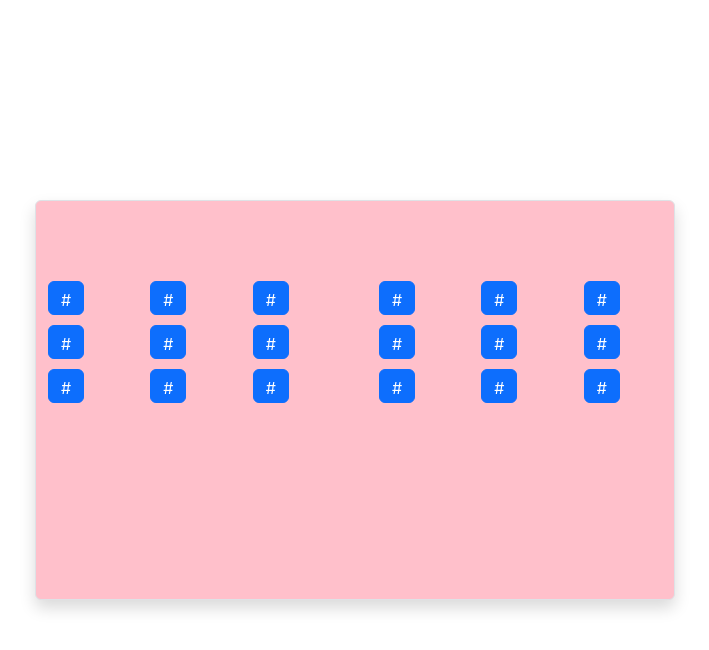
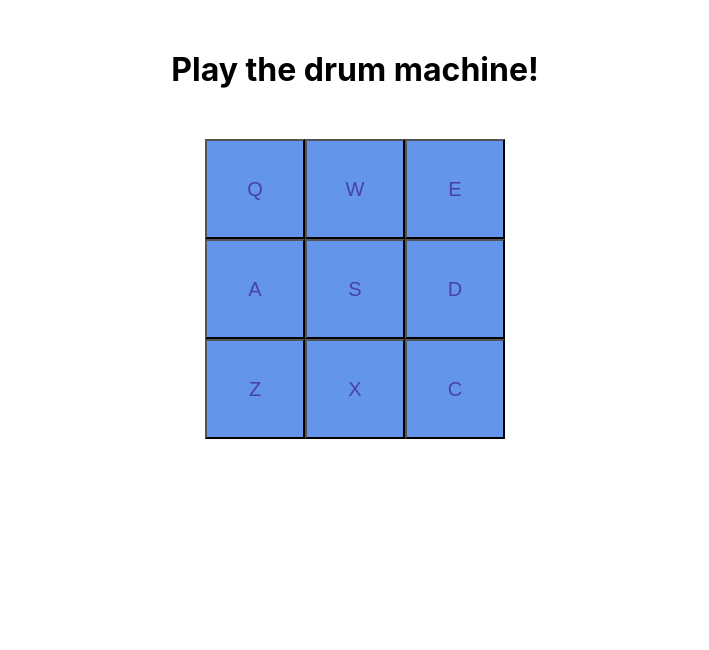
Before and after one commit to ryjoesting/Drum, a React (Create React App) app in the folder drum-machine/: page / in a window 1280 px wide. Shown: the top 650 px of the page, without its empty margins (285-994 px from the left). Built offline with nearby package versions, Linux system fonts and the light colour scheme.

Commit message:
Reworked CSS grid, added sound, and keyboard input

```diff
--- a/drum-machine/public/index.html
+++ b/drum-machine/public/index.html
@@ -5,7 +5,6 @@
     <link rel="icon" href="%PUBLIC_URL%/music-note-beamed.svg" />
     <meta name="viewport" content="width=device-width, initial-scale=1" />
     <meta name="theme-color" content="#000000" />
-    <link rel="stylesheet" href="https://cdn.jsdelivr.net/npm/bootstrap@5.3.2/dist/css/bootstrap.min.css" crossorigin="anonymous">
     <link rel="apple-touch-icon" href="%PUBLIC_URL%/logo192.png" />
     <!--
       manifest.json provides metadata used when your web app is installed on a
@@ -23,9 +22,9 @@
     -->
     <title>Drum Machine</title>
   </head>
-  <body>
+  <body id="drum-machine">
     <noscript>You need to enable JavaScript to run this app.</noscript>
-    <div id="drum-machine"></div>
+    <div id="root"></div>
     <!--
       This HTML file is a template.
       If you open it directly in the browser, you will see an empty page.
--- a/drum-machine/src/App.js
+++ b/drum-machine/src/App.js
@@ -1,9 +1,77 @@
 import './App.css';
-import Card from './Card'
+import Drum from './Drum';
+import { useEffect } from 'react'
+
+const audioClips = [
+  {
+    keyTrigger: "Q",
+    url: "https://s3.amazonaws.com/freecodecamp/drums/Heater-1.mp3",
+    description: "Heater 1",
+  },
+  {
+    keyTrigger: "W",
+    url: "https://s3.amazonaws.com/freecodecamp/drums/Heater-2.mp3",
+    description: "Heater 2",
+  },
+  {
+    keyTrigger: "E",
+    url: "https://s3.amazonaws.com/freecodecamp/drums/Heater-3.mp3",
+    description: "Heater 3",
+  },
+  {
+    keyTrigger: "A",
+    url: "https://s3.amazonaws.com/freecodecamp/drums/Heater-4_1.mp3",
+    description: "Heater 4",
+  },
+  {
+    keyTrigger: "S",
+    url: "https://s3.amazonaws.com/freecodecamp/drums/Heater-6.mp3",
+    description: "Clap",
+  },
+  {
+    keyTrigger: "D",
+    url: "https://s3.amazonaws.com/freecodecamp/drums/Dsc_Oh.mp3",
+    description: "Open HH",
+  },
+  {
+    keyTrigger: "Z",
+    url: "https://s3.amazonaws.com/freecodecamp/drums/Kick_n_Hat.mp3",
+    description: "Kick n' Hat",
+  },
+  {
+    keyTrigger: "X",
+    url: "https://s3.amazonaws.com/freecodecamp/drums/RP4_KICK_1.mp3",
+    description: "Kick",
+  },
+  {
+    keyTrigger: "C",
+    url: "https://s3.amazonaws.com/freecodecamp/drums/Cev_H2.mp3",
+    description: "Closed HH",
+  },
+];
 
 function App() {
+
+  const playSoundByKey = (e) => {
+    const soundClipObj = audioClips.find( (clip) => clip.keyTrigger === e.key.toUpperCase());
+    if (!soundClipObj) {console.log('soundClipObj not found'); return;}
+    document.getElementById(soundClipObj.keyTrigger).play().catch(console.error);
+    document.getElementById('display').innerText = soundClipObj.description;
+    document.getElementById('drum-' + soundClipObj.keyTrigger).focus();
+  }
+
+  useEffect( () => {
+    document.addEventListener('keydown', playSoundByKey)
+  } ,[]);
+
   return (
-    <Card />
+    <div className='container' id='drum-machine' onKeyDown={playSoundByKey}>
+      <h1>Play the drum machine!</h1>
+      <div className='drum-grid'>
+        {audioClips.map( (clipObj) => (<Drum audioClipObj={clipObj} key={clipObj.keyTrigger}/>))}
+      </div>
+      <h6 id='display'></h6>
+    </div>
   );
 }
 
--- a/drum-machine/src/Card.js
+++ /dev/null
@@ -1,48 +0,0 @@
-import { useState, useEffect } from 'react'
-import DrumPadGrid from './DrumPadGrid';
-
-function Card() {
-    function handleKeyPress(event)
-    {
-        console.log(`Key: ${event.key} with keycode ${event.code} has been pressed`);
-        switch (event.key) {
-            case 'q':
-                console.log('wooooo')
-                break;
-            case 'w':
-                break;
-            case 'e':
-                break;
-            case 'a':
-                break;
-            case 's':
-                break;
-            case 's':
-                break;
-            case 'd':
-                break;
-            case 'z':
-                break;
-            case 'x':
-                break;
-            case 'c':
-                break;
-            default:
-                break;
-        }
-    };
-    useEffect( () => {
-        document.addEventListener('keydown', handleKeyPress);
-    }, []);
-    return (
-        <div className="card shadow border card-container">
-            <div className='row'>
-                <div className='col-6'><DrumPadGrid /></div>
-                <div className='col-6'><DrumPadGrid /></div>
-            </div>
-
-        </div>
-    )
-}
-
-export default Card;
--- a/drum-machine/src/DrumPadGrid.js
+++ b/drum-machine/src/Drum.js
@@ -1,8 +1,25 @@
 import {useState} from 'react'
+ // uses ES6 destructuring to take audioClip object as props
+function Drum( { audioClipObj } ) {
+    //plays the sound if button is directly clicked
+    const playSound = (clip) => {
+        document.getElementById(clip.keyTrigger).play().catch(console.error); //finds the HTML audio clip with ID of whatever key was pressed
+        document.getElementById('drum-' + clip.keyTrigger).focus() //sets focus on the drum pad
+        document.getElementById('display').innerText = clip.description;
+    }
 
-function DrumPadGrid() {
     return (
-    <div className='container drum-pad-grid-container'>
+    <button className='drum-pad' id={'drum-' + audioClipObj.keyTrigger} text={audioClipObj.keyTrigger} onClick={() => playSound(audioClipObj)}>
+        <audio id={audioClipObj.keyTrigger} src={audioClipObj.url}/>
+        {audioClipObj.keyTrigger}
+    </button>
+    )
+}
+
+export default Drum;
+
+/*
+<div className='container drum-pad-grid-container'>
         <div className='row btn-row'>
             <div className='col-4'>
                 <button className='btn btn-primary btn-block'>#</button>
@@ -37,7 +54,4 @@ function DrumPadGrid() {
             </div>
         </div>
     </div>
-    )
-}
-
-export default DrumPadGrid;
+*/
--- a/drum-machine/src/index.css
+++ b/drum-machine/src/index.css
@@ -6,37 +6,31 @@ body {
   -webkit-font-smoothing: antialiased;
   -moz-osx-font-smoothing: grayscale;
 }
-/* Drum Machine is the root element*/
-#drum-machine {
-  display: flex;
-  align-items: center;
-  height: 100vh;
-  justify-content: center;
-  min-width: 300px;
+
+.container {
+  text-align: center;
+  margin: 50px;
 }
 
-.App {
-  min-width: 900px;
+.drum-grid {
+  display: grid;
+  grid-template-columns: repeat(3, 1fr);
+  grid-template-rows: repeat(3, 1fr);
+  gap: 20;
+  margin: 50px auto;
+  width: min-content;
 }
 
-/* Card Styles */
-.card {
-  width: 50%;
-  height: 50%;
-  background-color: pink;
+.drum-pad {
+  width: 100px;
+  height: 100px;
+  background-color: cornflowerblue;
+  color: rgb(72, 66, 168);
+  font-size: 20px;
+  transition: all 0.25s ease-in-out;
+
 }
 
-/* Drum Pad Grid Styles */
-.drum-pad-grid-container {
-  margin-top: 5rem; /* Adjust as needed */
+.drum-pad:active {
+  transform: translate(4px, 4px);
 }
-
-.btn-row {
-  margin-bottom: 10px; /* Adjust as needed */
-}
-
-/* Ensure buttons have the same height as width */
-.btn-primary {
-  height: 0;
-  padding-bottom: 33.33%; /* 1:1 aspect ratio (square) */
-}
--- a/drum-machine/src/index.js
+++ b/drum-machine/src/index.js
@@ -4,7 +4,7 @@ import './index.css';
 import App from './App';
 import reportWebVitals from './reportWebVitals';
 
-const root = ReactDOM.createRoot(document.getElementById('drum-machine'));
+const root = ReactDOM.createRoot(document.getElementById('root'));
 root.render(
   <React.StrictMode>
     <App />
```
